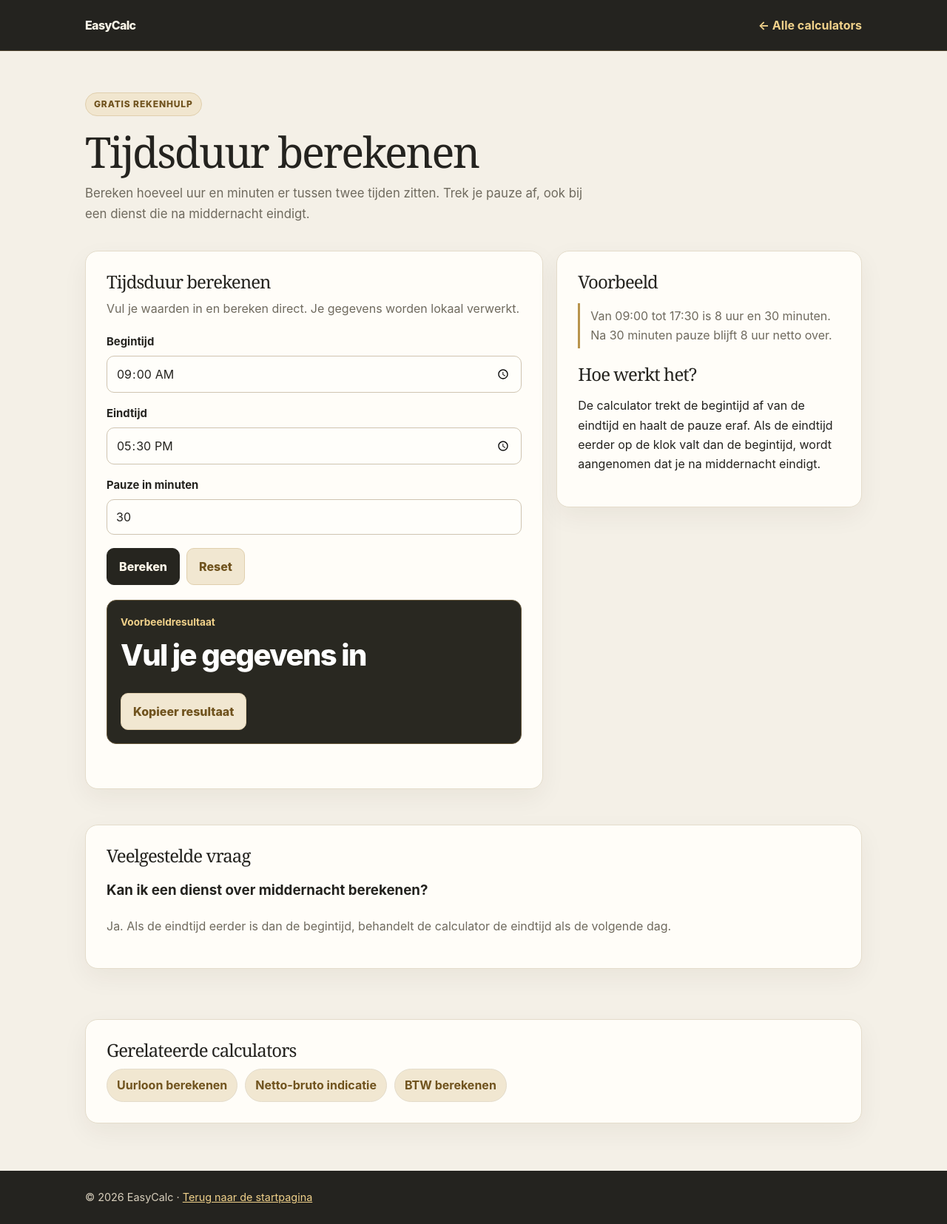
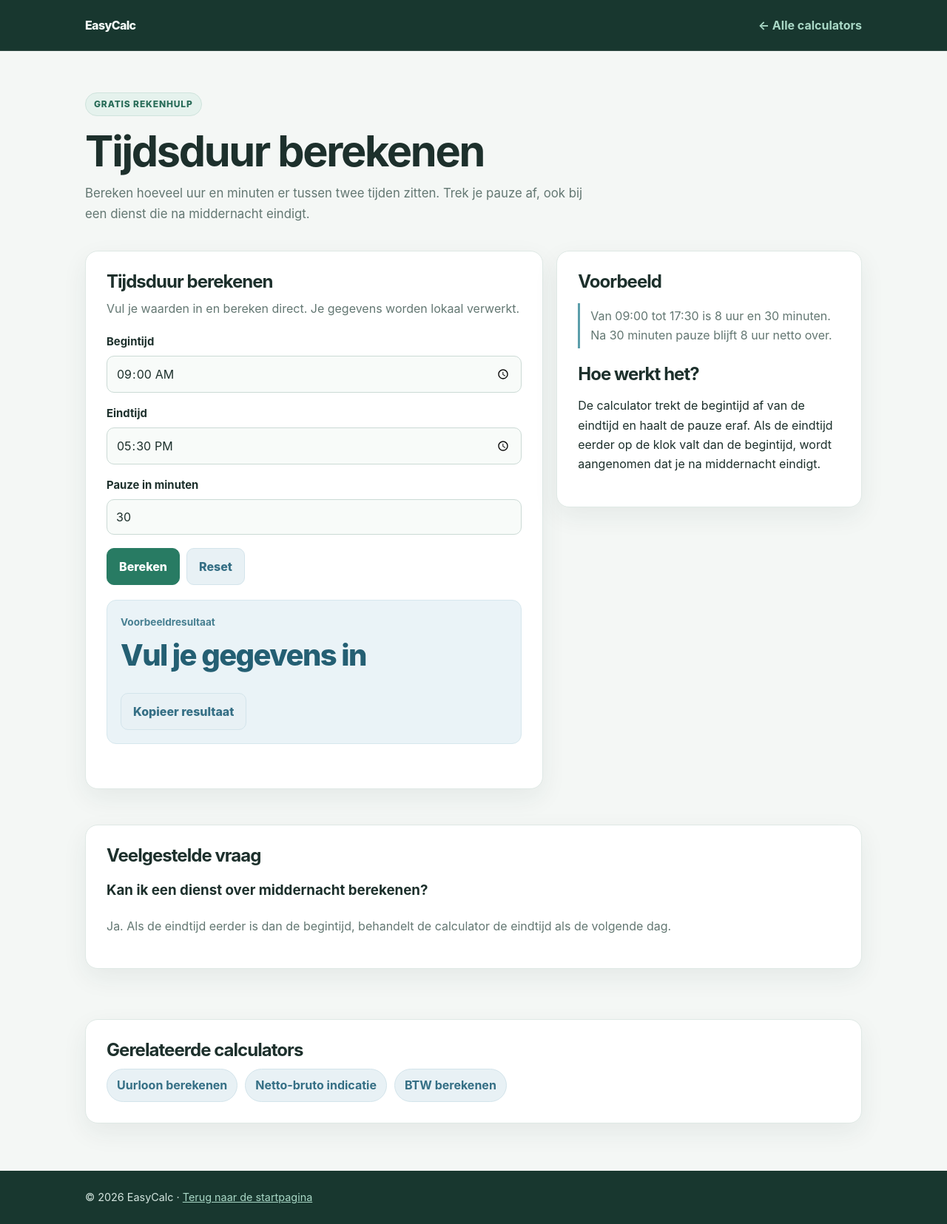
Before and after one commit to JustnewMaestropyjs/Easycalc, a plain HTML site: page tijd-berekenen.html in a window 1280 px wide. Shown: the whole page at 74% size. Drawn offline with Linux system fonts and the light colour scheme.

Commit message:
Unify EasyCalc green and soft-blue theme

```diff
--- a/calculator-tools.css
+++ b/calculator-tools.css
@@ -1,16 +1,73 @@
-:root{color-scheme:light;--ink:#24231f;--muted:#6f6a5e;--line:#e4dccb;--paper:#fffdf8;--bg:#f4f0e7;--accent:#9a7838;--accent-dark:#70531e;--soft:#f1e7d1}
-*{box-sizing:border-box}html{scroll-behavior:smooth}body{margin:0;background:var(--bg);color:var(--ink);font:16px/1.65 Inter,ui-sans-serif,system-ui,-apple-system,"Segoe UI",sans-serif}
-a{color:inherit}header{background:#24231f;color:#fbf6e9;border-bottom:1px solid #514631}.wrap{width:min(1050px,calc(100% - 32px));margin-inline:auto}.nav{min-height:68px;display:flex;align-items:center;justify-content:space-between;gap:16px}.logo{text-decoration:none;font-weight:850;letter-spacing:-.04em}.back{color:#f0d18a;font-weight:700;text-decoration:none}.back:hover{text-decoration:underline}
-.hero{padding:56px 0 25px}.eyebrow{display:inline-block;border:1px solid #e0cfad;background:#f1e6cf;color:#70531e;padding:5px 11px;border-radius:99px;font-size:.75rem;font-weight:800;letter-spacing:.07em;text-transform:uppercase}
-h1,h2{font-family:Georgia,"Times New Roman",serif;font-weight:500;letter-spacing:-.04em;line-height:1.1}h1{font-size:clamp(2.2rem,6vw,3.6rem);margin:16px 0 12px}h2{font-size:1.5rem;margin:0 0 10px}.hero p{max-width:700px;color:var(--muted);margin:0;font-size:1.05rem}
-.layout{display:grid;grid-template-columns:minmax(0,1.2fr) minmax(250px,.8fr);gap:18px;align-items:start;padding:10px 0 48px}.panel{background:var(--paper);border:1px solid var(--line);border-radius:17px;padding:clamp(18px,3vw,28px);box-shadow:0 12px 34px rgba(49,39,20,.055)}
-.sub{color:var(--muted);margin:0 0 20px}.field{margin:16px 0}.grade-row{display:grid;grid-template-columns:minmax(0,1fr) minmax(100px,.55fr);gap:12px;align-items:start}.field label{display:block;font-weight:750;font-size:.93rem;margin-bottom:6px}.field input,.field select{display:block;width:100%;min-height:48px;border:1px solid #cfc4b1;border-radius:10px;background:#fffefa;color:var(--ink);font:inherit;padding:10px 12px}
+:root {
+  color-scheme: light;
+  --ink:#1d302c; --muted:#637772; --line:#dfe9e5; --paper:#ffffff; --bg:#f4f7f5;
+  --accent:#287b63; --accent-dark:#1f654f; --soft:#e5f2ed; --blue:#5b9eaa;
+  --shadow:0 12px 34px rgba(29,61,51,.07);
+}
+*{box-sizing:border-box}
+html{scroll-behavior:smooth}
+body{margin:0;background:var(--bg);color:var(--ink);font:16px/1.65 Inter,ui-sans-serif,system-ui,-apple-system,"Segoe UI",sans-serif}
+a{color:inherit}
+header{background:#18372f;color:#f5fbf8;border-bottom:1px solid rgba(255,255,255,.1)}
+.wrap{width:min(1050px,calc(100% - 32px));margin-inline:auto}
+.nav{min-height:68px;display:flex;align-items:center;justify-content:space-between;gap:16px}
+.logo{text-decoration:none;font-weight:850;letter-spacing:-.04em}
+.back{color:#a9d8c6;font-weight:700;text-decoration:none}
+.back:hover{color:#b9d9e5;text-decoration:underline}
+.hero{padding:56px 0 25px}
+.eyebrow{display:inline-block;border:1px solid #cfe3dc;background:#e5f2ed;color:#286c58;padding:5px 11px;border-radius:99px;font-size:.75rem;font-weight:800;letter-spacing:.07em;text-transform:uppercase}
+h1,h2{font-family:Inter,ui-sans-serif,system-ui,sans-serif;font-weight:750;letter-spacing:-.04em;line-height:1.1}
+h1{font-size:clamp(2.2rem,6vw,3.6rem);margin:16px 0 12px}
+h2{font-size:1.5rem;margin:0 0 10px}
+.hero p{max-width:700px;color:var(--muted);margin:0;font-size:1.05rem}
+.layout{display:grid;grid-template-columns:minmax(0,1.2fr) minmax(250px,.8fr);gap:18px;align-items:start;padding:10px 0 48px}
+.panel{background:var(--paper);border:1px solid var(--line);border-radius:17px;padding:clamp(18px,3vw,28px);box-shadow:var(--shadow)}
+.sub{color:var(--muted);margin:0 0 20px}
+.field{margin:16px 0}
+.grade-row{display:grid;grid-template-columns:minmax(0,1fr) minmax(100px,.55fr);gap:12px;align-items:start}
+.field label{display:block;font-weight:750;font-size:.93rem;margin-bottom:6px}
+.field input,.field select{display:block;width:100%;min-height:48px;border:1px solid #cbdad5;border-radius:10px;background:#f8fbf9;color:var(--ink);font:inherit;padding:10px 12px}
 .field input[type=checkbox]{display:inline-block;width:auto;min-height:0;margin-right:8px;vertical-align:middle;accent-color:var(--accent)}
-input:focus-visible,select:focus-visible,button:focus-visible,a:focus-visible{outline:3px solid #b8944c;outline-offset:3px}
-.actions{display:flex;gap:9px;flex-wrap:wrap;margin-top:18px}.btn{min-height:46px;padding:11px 16px;border-radius:10px;border:1px solid #26251f;background:#26251f;color:#fff8e9;font:inherit;font-weight:800;cursor:pointer}.btn:hover{background:#454035}.btn.secondary{background:#f1e7d1;color:#70531e;border-color:#e0cfad}.btn.secondary:hover{background:#e8d9b9}
-.result{margin-top:20px;padding:18px;border-radius:13px;background:#292821;border:1px solid #66583b;color:#fbf7ec}.result-label{font-size:.85rem;color:#f0d18a;font-weight:750}.result-main{font-size:clamp(1.8rem,5vw,2.5rem);font-weight:850;letter-spacing:-.04em;color:#fff}.result-detail{color:#f4eee1;margin:5px 0 0}.status{font-size:.9rem;color:var(--muted);min-height:1.5em;margin:10px 0 0}.example{border-left:3px solid #b8944c;padding:4px 0 4px 14px;color:var(--muted)}.content{padding:0 0 50px}.content p,.content li{color:var(--muted)}.content .panel{margin-bottom:14px}footer{background:#24231f;color:#d8cfbc;padding:24px 0;font-size:.9rem}footer a{color:#f0d18a}
+input:focus-visible,select:focus-visible,button:focus-visible,a:focus-visible{outline:3px solid rgba(91,158,170,.45);outline-offset:3px}
+.actions{display:flex;gap:9px;flex-wrap:wrap;margin-top:18px}
+.btn{min-height:46px;padding:11px 16px;border-radius:10px;border:1px solid var(--accent);background:var(--accent);color:#fff;font:inherit;font-weight:800;cursor:pointer;transition:background .18s,border-color .18s,transform .18s}
+.btn:hover{background:var(--accent-dark);border-color:var(--accent-dark);transform:translateY(-1px)}
+.btn.secondary{background:#e8f1f5;color:#356f85;border-color:#d3e4eb}
+.btn.secondary:hover{background:#dcebf1;border-color:#b9d5e1}
+.result{margin-top:20px;padding:18px;border-radius:13px;background:#eaf3f7;border:1px solid #d6e7ed;color:#1d3b45}
+.result-label{font-size:.85rem;color:#477f91;font-weight:750}
+.result-main{font-size:clamp(1.8rem,5vw,2.5rem);font-weight:850;letter-spacing:-.04em;color:#245f73}
+.result-detail{color:#405e66;margin:5px 0 0}
+.status{font-size:.9rem;color:var(--muted);min-height:1.5em;margin:10px 0 0}
+.example{border-left:3px solid var(--blue);padding:4px 0 4px 14px;color:var(--muted)}
+.content{padding:0 0 50px}
+.content p,.content li{color:var(--muted)}
+.content .panel{margin-bottom:14px}
+footer{background:#18372f;color:#d4e5df;padding:24px 0;font-size:.9rem}
+footer a{color:#a9d8c6}
+.related-tools{margin-top:4px}
+.related-links{display:flex;flex-wrap:wrap;gap:10px;margin-top:12px}
+.related-links a{display:inline-flex;align-items:center;min-height:42px;padding:8px 13px;border:1px solid #d3e4eb;border-radius:999px;background:#e8f1f5;color:#356f85;font-weight:750;text-decoration:none}
+.related-links a:hover{border-color:#8ebdca;background:#e0edf2}
+.related-links a:focus-visible{outline:3px solid rgba(91,158,170,.45);outline-offset:3px}
 @media(max-width:760px){.layout{grid-template-columns:1fr}.hero{padding-top:40px}.layout{padding-top:4px}.panel{border-radius:14px}.nav{min-height:62px}}
 @media(max-width:420px){.wrap{width:calc(100% - 22px)}.actions .btn{flex:1 1 auto}.hero{padding-top:32px}}
+@media(prefers-color-scheme:dark){
+ :root{color-scheme:dark;--ink:#edf5f1;--muted:#a7bbb3;--line:#304640;--paper:#1c2b28;--bg:#111b1a;--accent:#78bca4;--accent-dark:#91ceb8;--soft:#1d443a;--blue:#9bc9dc;--shadow:0 12px 34px rgba(0,0,0,.2)}
+ header{background:#0f1d1a;border-bottom-color:var(--line)}
+ .back,footer a{color:#a9d8c6}
+ .eyebrow{background:#1d443a;color:#a9d8c6;border-color:#365b4e}
+ .field input,.field select{background:#172522;color:var(--ink);border-color:#38504a}
+ .btn{background:#367f69;border-color:#367f69;color:#fff}
+ .btn:hover{background:#286b57;border-color:#286b57}
+ .btn.secondary{background:#203b43;color:#a9d4e2;border-color:#355663}
+ .btn.secondary:hover{background:#294954}
+ .result{background:#20363a;border-color:#35545a;color:#edf5f1}
+ .result-label{color:#a9d4e2}
+ .result-main{color:#b7dce8}
+ .result-detail{color:#c1d3d4}
+ .related-links a{background:#203b43;color:#a9d4e2;border-color:#355663}
+ .related-links a:hover{background:#294954;border-color:#527d8a}
+ footer{background:#0f1d1a;color:#c0d3cc}
+}
 @media(prefers-reduced-motion:reduce){html{scroll-behavior:auto}*,*::before,*::after{animation:none!important;transition:none!important}}
-
-.related-tools{margin-top:4px}.related-links{display:flex;flex-wrap:wrap;gap:10px;margin-top:12px}.related-links a{display:inline-flex;align-items:center;min-height:42px;padding:8px 13px;border:1px solid var(--line);border-radius:999px;background:var(--soft);color:var(--accent-dark);font-weight:750;text-decoration:none}.related-links a:hover{border-color:var(--accent)}.related-links a:focus-visible{outline:3px solid #b8944c;outline-offset:3px}
```
